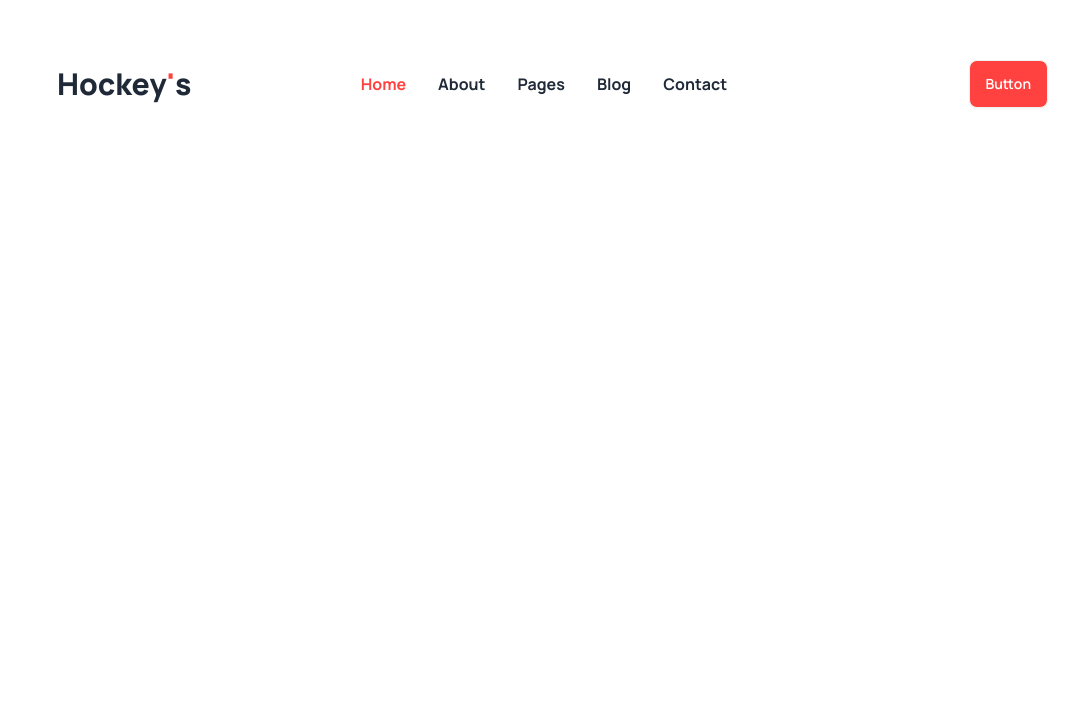
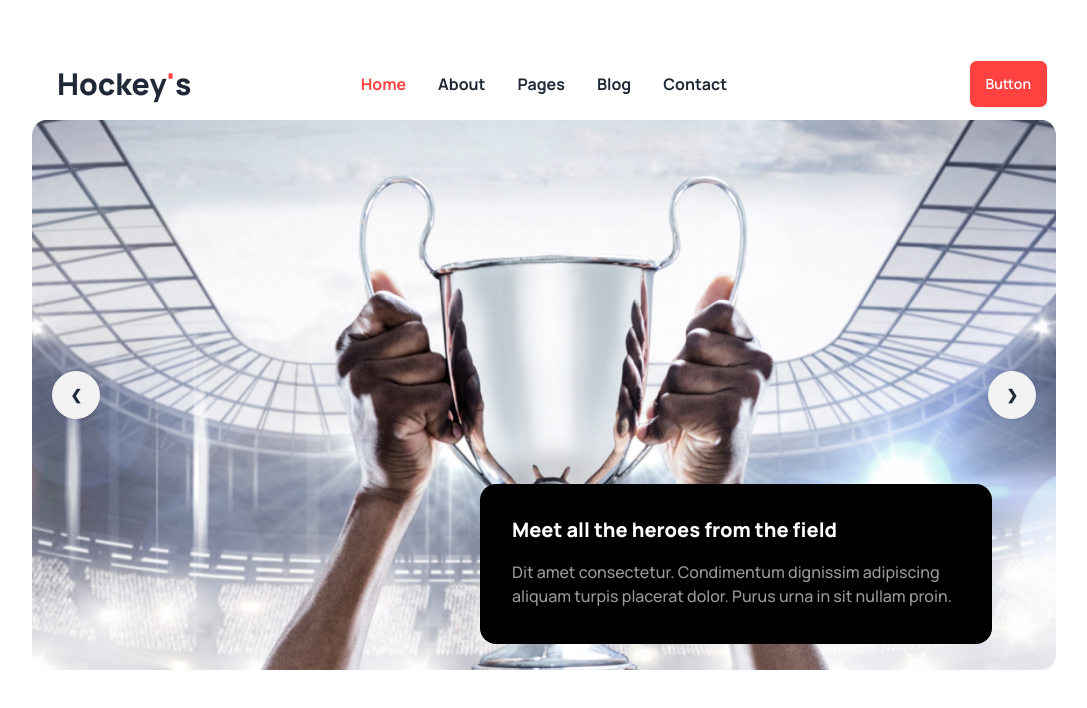
Before and after one commit to NayeemWD/Assignment-3, a plain HTML site: page index.html in a window 1280 px wide. Shown: the whole page, without its empty margins (96-1183 px from the left). Drawn offline with nearby package versions, Linux system fonts and the light colour scheme.

Commit message:
Banner Complete

```diff
--- a/index.html
+++ b/index.html
@@ -59,7 +59,34 @@
               </div>
         </nav>
         <!--nav end -->
+        <!-- banner start -->
+        <div>
+            <div class="carousel w-full lg:h-[550px]">
+                <div id="slide1" class="carousel-item relative w-full">
+                  <img src="./Images/1.png" class="w-full" />
+                  <div class="absolute flex justify-between transform -translate-y-1/2 left-5 right-5 top-1/2">
+                    <a href="#slide2" class="btn btn-circle">❮</a>
+                    <a href="#slide2" class="btn btn-circle">❯</a>
+                  </div>
+                </div>
+                <div id="slide2" class="carousel-item relative w-full">
+                  <img src="./Images/2.png" class="w-full" />
+                  <div class="absolute flex justify-between transform -translate-y-1/2 left-5 right-5 top-1/2">
+                    <a href="#slide1" class="btn btn-circle">❮</a>
+                    <a href="#slide1" class="btn btn-circle">❯</a>
+                  </div>
+                </div>
+              </div>
+            <div class="h-[160px] lg:w-2/4 w-full mx-auto bg-black text-white p-8 space-y-4 rounded-2xl lg:-translate-y-48 lg:translate-x-48">
+                <h4 class="font-extrabold text-xl">Meet all the heroes from the field</h4>
+                <p class="leading-6 font-medium text-base text-[#FFFFFF99]">Dit amet consectetur. Condimentum dignissim adipiscing aliquam turpis placerat dolor. Purus urna in sit nullam proin. </p>
+            </div>
+        </div>
+        <!-- banner end -->
+
     </header>
+    <main>
+    </main>
 
 </body>
 </html>
```
Also changed, not shown: tailwind.config.js (line endings or trailing spaces).
